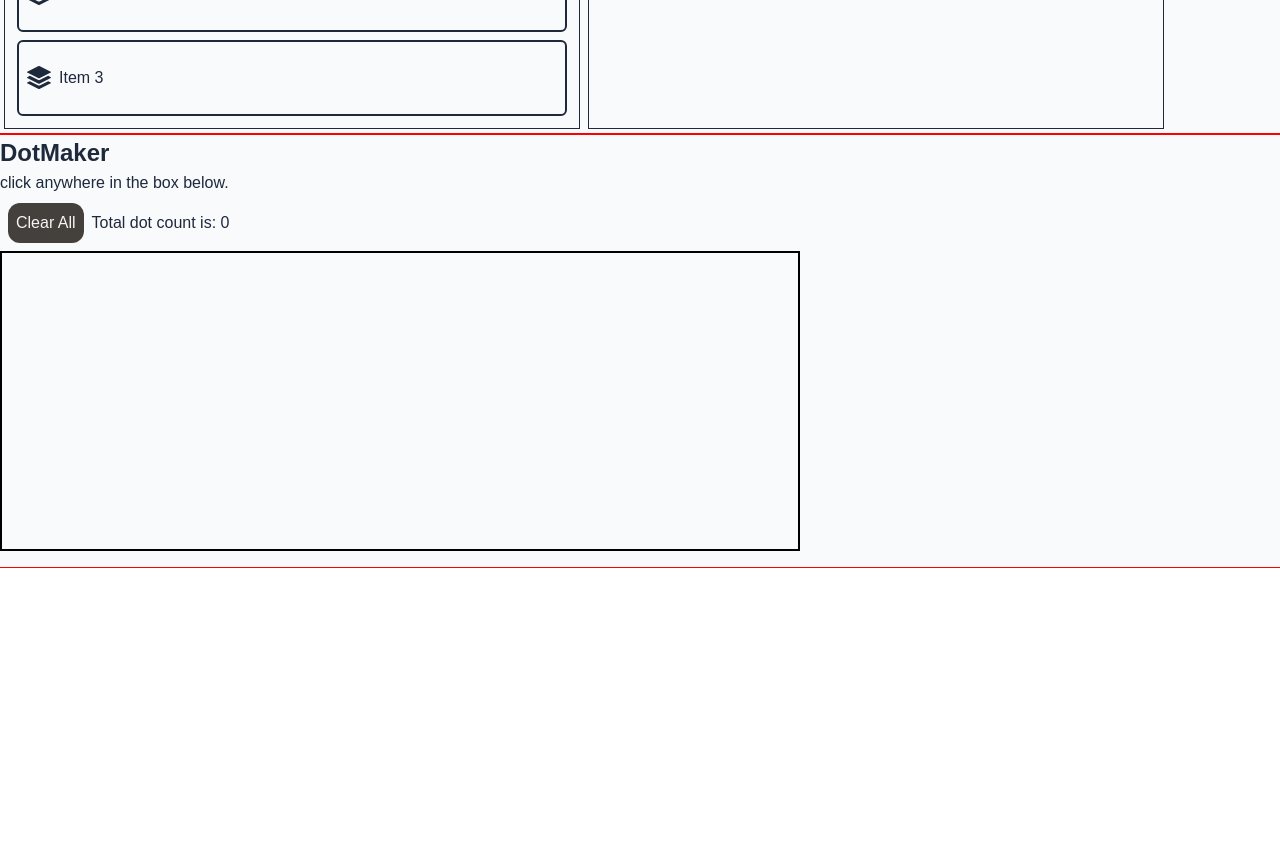
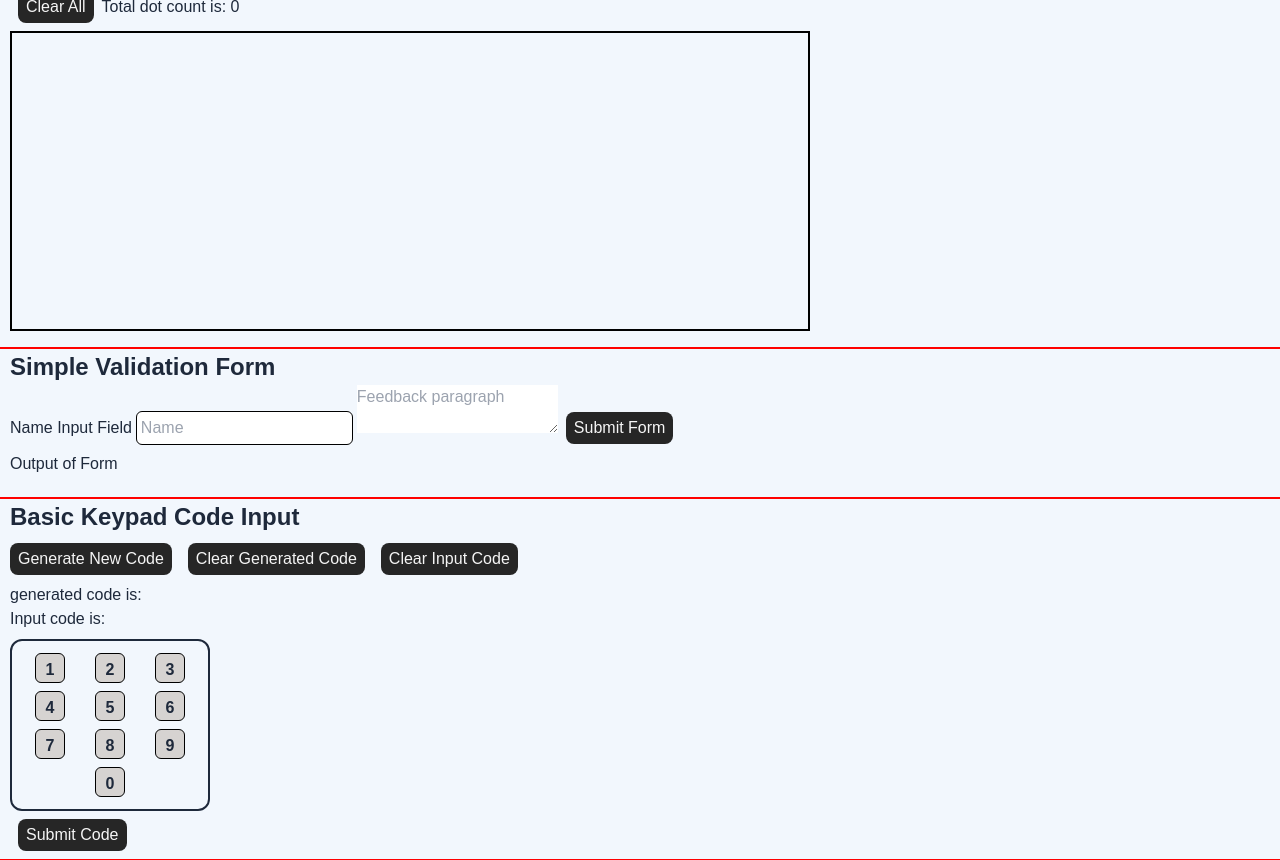
Before and after one commit to Cedaring-xr/common-react-components, a React (Vite) app: page / in a window 1280 px wide. Shown: the part 1820-2680 px from the top of the page. Before the commit the page ends 2388 px from the top, so only its background shows below. Built offline with nearby package versions, Linux system fonts and the light colour scheme.

Commit message:
added validation form, added keypad component and test file, minor stylistic changes

```diff
--- a/src/App.tsx
+++ b/src/App.tsx
@@ -8,6 +8,8 @@ import DotMaker from './components/basic/DotMaker'
 import NestedDropMenu from './components/basic/NestedDropMenu'
 import DragAndDrop from './components/basic/DragAndDrop'
 import TabularPageContent from './components/basic/TabularPageContent'
+import ValidationForm from './components/basic/ValidationForm'
+import Keypad from './components/basic/Keypad'
 
 const App = () => {
 	const [theme, setTheme] = useState<boolean>(true)
@@ -59,6 +61,8 @@ const App = () => {
 			<RadialMenu />
 			<DragAndDrop />
 			<DotMaker />
+			<ValidationForm />
+			<Keypad />
 		</div>
 	)
 }
--- /dev/null
+++ b/src/components/basic/Keypad.tsx
@@ -0,0 +1,98 @@
+import React, { useState } from 'react'
+
+const Keypad = () => {
+	const [generated, setGenerated] = useState<number>(null)
+	const [inputCode, setInputCode] = useState([])
+	const [outputText, setOutputText] = useState<string>('')
+
+	// const numList = Array.from(Array(10).keys())
+	const numList = [1, 2, 3, 4, 5, 6, 7, 8, 9, 0]
+
+	const newCode = () => {
+		let numArray = []
+		for (let i = 0; i < 4; i++) {
+			const num = Math.floor(Math.random() * 10)
+			numArray.push(num)
+		}
+		const code = numArray.map(Number)
+		setGenerated(code)
+	}
+
+	const inputNumber = (number) => {
+		if (inputCode.length < 4) {
+			setInputCode((arr) => [...arr, number])
+		}
+	}
+
+	const clearInput = () => {
+		setInputCode([])
+		setOutputText('')
+	}
+
+	const submitCode = () => {
+		if (inputCode.length === 4) {
+			matchInput(inputCode)
+			setInputCode([])
+		}
+	}
+
+	const matchInput = (inputCode) => {
+		if (JSON.stringify(inputCode) === JSON.stringify(generated)) {
+			//comparing arrays in js is weird
+			setOutputText('Successful code entered')
+		} else {
+			setOutputText('Incorrect code entered')
+		}
+	}
+
+	return (
+		<section className="component">
+			<div>
+				<h2 id="keypad" className="component-title">
+					Basic Keypad Code Input
+				</h2>
+			</div>
+			<div className="">
+				<button className="button ml-0" onClick={newCode}>
+					Generate New Code
+				</button>
+				<button className="button" onClick={() => setGenerated('')}>
+					Clear Generated Code
+				</button>
+				<button className="button" onClick={clearInput}>
+					Clear Input Code
+				</button>
+				<div className="">
+					<p>generated code is: {generated}</p>
+					<p>Input code is: {inputCode}</p>
+				</div>
+				<ul className="grid grid-cols-3 max-w-[200px] border-2 border-content rounded-xl p-2 mt-2">
+					{numList.map((number, index) => {
+						return (
+							<li key={index} className="last:col-start-2 justify-self-center">
+								<button
+									className="grid-item border-[1px] px-2 pt-1 m-1 border-black w-[30px] h-[30px] text-content font-bold rounded-md  bg-stone-300"
+									onClick={() => inputNumber(number)}
+								>
+									{number}
+								</button>
+							</li>
+						)
+					})}
+				</ul>
+				<h3
+					className={`text-content font-bold text-2xl ${
+						outputText === 'Incorrect code entered' ? 'text-red-500' : 'text-emerald-600'
+					}`}
+				>
+					{outputText}
+				</h3>
+				<button className="button" onClick={submitCode}>
+					Submit Code
+				</button>
+			</div>
+		</section>
+	)
+}
+
+export default Keypad
--- a/src/components/basic/RadialMenu.tsx
+++ b/src/components/basic/RadialMenu.tsx
@@ -14,7 +14,7 @@ const RadialMenu = () => {
 		setOutputText(text)
 	}
 
-	const clearInput: void = () => {
+	const clearInput = (): void => {
 		setOutputColor('bg-slate-200')
 		setOutputText('')
 	}
@@ -23,7 +23,7 @@ const RadialMenu = () => {
 		<section className="component">
 			<h2 className="component-title">Radial Hover Menu</h2>
 			<div className="flex flex-row">
-				<div className="w-[300px] h-[300px] bg-bkg border-2 border-content mb-4 flex align-middle items-center rounded-xl">
+				<div className="w-[300px] h-[200px] bg-bkg border-[1px] border-content mb-4 flex align-middle items-center rounded-xl">
 					<div
 						className="hover-container w-[300px] h-[200px] group flex items-center justify-center"
 						onMouseEnter={run}
@@ -33,42 +33,42 @@ const RadialMenu = () => {
 							{menu ? `Cancel` : `Menu`}
 						</button>
 						<button
-							className="radial-select-btn group-hover:translate-x-[60px] group-hover:translate-y-[-60px] bg-red-500 ease-in-out duration-500 hover:text-2xl hover:text-white"
+							className="radial-select-btn group-hover:translate-x-[60px] group-hover:translate-y-[-60px] bg-red-500 ease-in-out duration-300 hover:text-2xl hover:text-white"
 							id="one"
 							onClick={() => handleClick('bg-red-500', 'Red')}
 						>
 							One
 						</button>
 						<button
-							className="radial-select-btn bg-teal-500 group-hover:translate-x-[110px] ease-in-out duration-500 hover:text-2xl hover:text-white"
+							className="radial-select-btn bg-teal-500 group-hover:translate-x-[110px] ease-in-out duration-300 delay-75 hover:text-2xl hover:text-white"
 							id="two"
 							onClick={() => handleClick('bg-teal-500', 'Teal')}
 						>
 							Two
 						</button>
 						<button
-							className="radial-select-btn bg-pink-600 group-hover:translate-x-[60px] group-hover:translate-y-[60px] ease-in-out duration-500 hover:text-2xl hover:text-white"
+							className="radial-select-btn bg-pink-600 group-hover:translate-x-[60px] group-hover:translate-y-[60px] ease-in-out duration-300 delay-100 hover:text-2xl hover:text-white"
 							id="three"
 							onClick={() => handleClick('bg-pink-500', 'Pink')}
 						>
 							Three
 						</button>
 						<button
-							className="radial-select-btn bg-yellow-500 group-hover:translate-x-[-60px] group-hover:translate-y-[60px] ease-in-out duration-500 hover:text-2xl hover:text-white"
+							className="radial-select-btn bg-yellow-500 group-hover:translate-x-[-60px] group-hover:translate-y-[60px] ease-in-out duration-300 delay-150 hover:text-2xl hover:text-white"
 							id="four"
 							onClick={() => handleClick('bg-yellow-500', 'Yellow')}
 						>
 							Four
 						</button>
 						<button
-							className="radial-select-btn bg-blue-500 group-hover:translate-x-[-110px] ease-in-out duration-500 hover:text-2xl hover:text-white"
+							className="radial-select-btn bg-blue-500 group-hover:translate-x-[-110px] ease-in-out duration-300 delay-200 hover:text-2xl hover:text-white"
 							id="five"
 							onClick={() => handleClick('bg-blue-500', 'Blue')}
 						>
 							Five
 						</button>
 						<button
-							className="radial-select-btn bg-green-500 group-hover:translate-x-[-60px] group-hover:translate-y-[-60px] ease-in-out duration-500 hover:text-2xl hover:text-white"
+							className="radial-select-btn bg-green-500 group-hover:translate-x-[-60px] group-hover:translate-y-[-60px] ease-in-out duration-500 delay-200 hover:text-2xl hover:text-white"
 							id="six"
 							onClick={() => handleClick('bg-green-500', 'Green')}
 						>
@@ -77,7 +77,7 @@ const RadialMenu = () => {
 					</div>
 				</div>
 				<div
-					className={`w-[250px] h-[200px] border-2 border-content p-8 rounded-lg m-8 flex justify-center ${
+					className={`w-[250px] h-[150px] border-2 border-content p-8 rounded-lg m-8 flex justify-center ${
 						outputColor ? outputColor : ''
 					}`}
 				>
--- a/src/components/basic/SideMenu.tsx
+++ b/src/components/basic/SideMenu.tsx
@@ -23,22 +23,25 @@ const SideMenu = () => {
 	}
 
 	return (
-		<section className="component">
+		<section className="component min-h-[300px]">
 			<h2 className="component-title">Slide Menu</h2>
-			<div className="flex flex-row">
-				<div className="bg-bkg rounded-r-lg min-h-[250px] w-fit border-2 border-stone-600" onClick={toggleOpen}>
+			<div className="flex flex-row mb-4 absolute left-0">
+				<div
+					className="bg-bkg rounded-r-lg min-h-[250px] max-h-[250px] w-fit border-2 border-stone-600"
+					onClick={toggleOpen}
+				>
 					{!menu ? (
 						<BsFillArrowRightSquareFill className="text-3xl hover:text-4xl" />
 					) : (
 						<BsFillArrowLeftSquareFill className="text-3xl hover:text-4xl float-right" />
 					)}
 					{menu ? (
-						<ul className="p-2 m-2 border-2 border-text-content mt-10">
+						<ul className="p-4 border-2 border-text-content mt-10">
 							{items.map((item, index) => (
 								<li
 									key={index}
 									onClick={() => handleItemSelect(index)}
-									className="underline pb-2 focus:bg-slate-400"
+									className="underline pb-4 focus:bg-slate-400"
 								>
 									{item}
 								</li>
@@ -49,7 +52,7 @@ const SideMenu = () => {
 					)}
 				</div>
 				{menu ? (
-					<div className="m-8 p-4 border-2 border-content rounded-xl">
+					<div className="mx-8 p-4 border-2 border-content rounded-xl">
 						{items.map((item, index) => (
 							<div key={index}>
 								<h3>{item}</h3>
--- a/src/components/basic/ToggleButtons.tsx
+++ b/src/components/basic/ToggleButtons.tsx
@@ -10,7 +10,7 @@ const ToggleButtons = () => {
 			<h2 className="component-title">Simple Toggle Buttons</h2>
 			<div className="flex flex-row gap-2">
 				<button
-					className={`w-36 h-24 border-2 border-black rounded-lg flex items-center ${
+					className={`w-36 h-16 border-2 border-black rounded-lg flex items-center ${
 						isRed ? 'bg-red-800' : 'bg-red-300'
 					}`}
 					onClick={() => {
@@ -22,7 +22,7 @@ const ToggleButtons = () => {
 					</h4>
 				</button>
 				<button
-					className={`w-36 h-24 border-2 border-black rounded-lg flex items-center ${
+					className={`w-36 h-16 border-2 border-black rounded-lg flex items-center ${
 						isGreen ? 'bg-green-800' : 'bg-green-300'
 					}`}
 					onClick={() => {
@@ -34,7 +34,7 @@ const ToggleButtons = () => {
 					</h4>
 				</button>
 				<button
-					className={`w-36 h-24 border-2 border-black rounded-lg flex items-center ${
+					className={`w-36 h-16 border-2 border-black rounded-lg flex items-center ${
 						isBlue ? 'bg-blue-800' : 'bg-blue-300'
 					}`}
 					onClick={() => {
--- a/src/components/basic/ValidationForm.tsx
+++ b/src/components/basic/ValidationForm.tsx
@@ -7,8 +7,8 @@ const ValidationForm = () => {
 
 	return (
 		<section className="component">
-			<h2>Simple Validation Form</h2>
-			<form onSubmit={handleSubmit()}>
+			<h2 className="component-title">Simple Validation Form</h2>
+			<form onSubmit={() => handleSubmit()}>
 				<label htmlFor="Name">Name Input Field</label>
 				<input type="text" placeholder="Name" className="input" name="Name"></input>
 				<textarea placeholder="Feedback paragraph"></textarea>
--- a/src/globals.css
+++ b/src/globals.css
@@ -4,7 +4,7 @@
 
 @layer base {
 	:root {
-		--color-bkg: 210deg 40% 98%;
+		--color-bkg: 210deg 70% 97%;
 		--color-content: 217deg 32.6% 17.5%;
 		--color-accent1: 288deg 95.8% 90.6%;
 		--color-accent2: 168deg 83.8% 78.2%;
@@ -29,7 +29,7 @@
 
 @layer components {
 	.button {
-		@apply rounded-xl p-2 m-2 bg-stone-700 text-neutral-100;
+		@apply rounded-lg p-1 px-2 m-2 bg-neutral-800 text-neutral-100;
 	}
 
 	.input {
@@ -37,9 +37,10 @@
 	}
 
 	.component {
-		min-height: 200px;
+		min-height: 150px;
 		border-top: 1px solid red;
 		border-bottom: 1px solid red;
+		padding-left: 10px;
 	}
 
 	.component-title {
```
Also changed, not shown: 1 other file (tests, documents, lock files or other folders).
